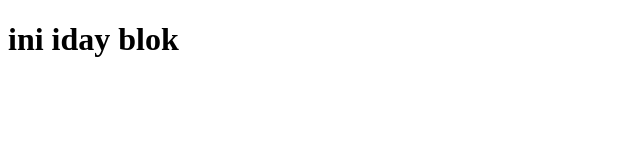
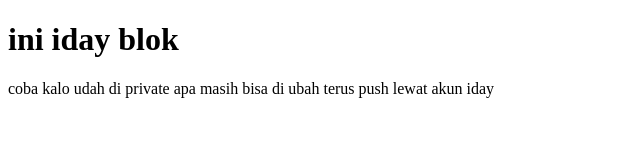
Before and after one commit to RahmadSuryadi99/mencoba, a plain HTML site: page index.html in a window 1280 px wide. Shown: the whole page, without its empty margins (0-640 px from the left). Drawn offline with Linux system fonts and the light colour scheme.

Commit message:
menambah paragraf text di index.html

```diff
--- a/index.html
+++ b/index.html
@@ -8,5 +8,6 @@
 </head>
 <body>
     <h1>ini iday blok</h1>
+    <p>coba kalo udah di private apa masih bisa di ubah terus push lewat akun iday</p>
 </body>
 </html>
```
